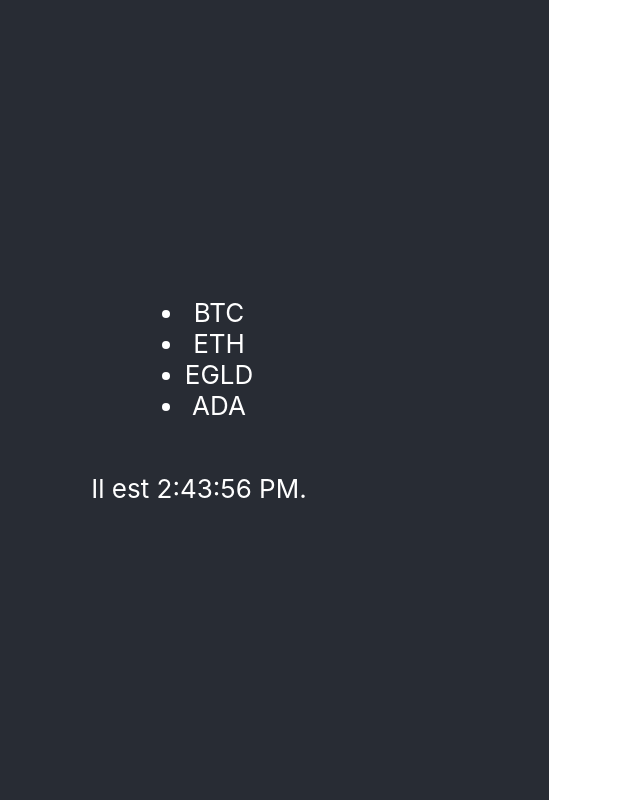
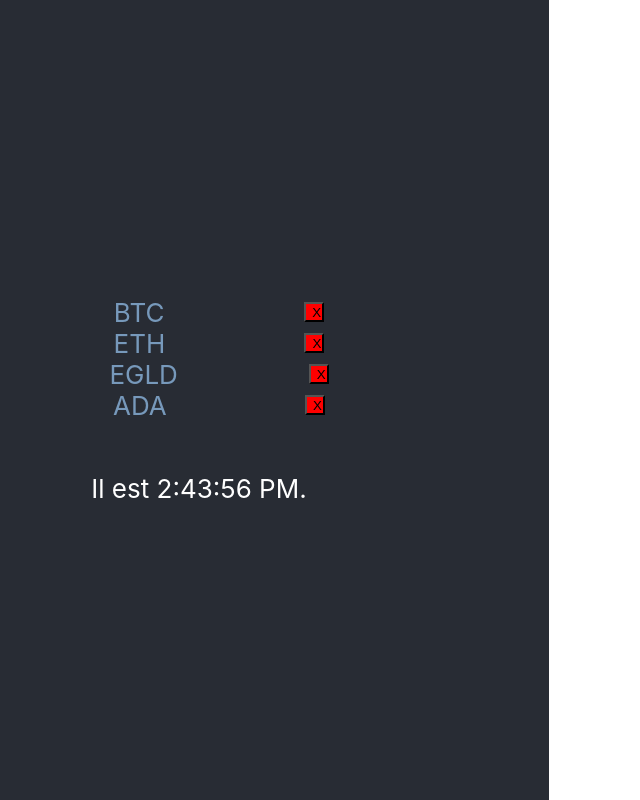
Before and after one commit to PABourdais/ath-crypto-extension, a React (Create React App) app: page / in a window 1280 px wide. Shown: the whole page, without its empty margins (151-791 px from the left). Built offline with nearby package versions, Linux system fonts and the light colour scheme.

Commit message:
add list crypto

```diff
--- a/src/App.css
+++ b/src/App.css
@@ -1,16 +1,5 @@
 .App {
   text-align: center;
-}
-
-.App-logo {
-  height: 40vmin;
-  pointer-events: none;
-}
-
-@media (prefers-reduced-motion: no-preference) {
-  .App-logo {
-    animation: App-logo-spin infinite 20s linear;
-  }
 }
 
 .App-header {
@@ -24,15 +13,38 @@
   color: white;
 }
 
-.App-link {
-  color: #61dafb;
+.List {
+  border-color: black;
+  border-width: 1px;
+  border-radius: 10px;
+  width: 50%;
 }
 
-@keyframes App-logo-spin {
-  from {
-    transform: rotate(0deg);
-  }
-  to {
-    transform: rotate(360deg);
-  }
+.List-content {
+  display: flex;
+  flex-direction: row;
+  justify-content: space-around;
+  align-items: center;
 }
+
+a.imageLink
+{
+  opacity: 0.5;
+  -webkit-transition:opacity 0.05s ease-in;
+}
+
+a.imageLink:hover, a.imageLink.fakeHover
+{
+  opacity: 1;
+}
+
+a
+{
+  text-decoration: none;
+  color: #79B;
+}
+
+a:hover
+{
+  text-decoration: underline;
+}
--- a/src/App.tsx
+++ b/src/App.tsx
@@ -5,14 +5,29 @@
 export const App = () => {
     const [crytpoList, setCrytpoList] = useState<string[]>(['BTC', 'ETH', 'EGLD', 'ADA']);
 
-  const listItems = crytpoList.map((crypto) =>
-      <li>{crypto}</li>
+    const listItems = crytpoList.map((crypto, index) =>
+        <li className="List-content">
+            <a target="_blank" href={"https://www.google.com/search?q=" + crypto}>{crypto}</a>
+
+            <button
+                style={{backgroundColor: 'red', width: 20, height: 20}}
+                onClick={() => {
+                deleteCrytpoList(index);
+                }}
+            >X</button>
+        </li>
     );
+
+    /* delete item in crytpoList*/
+    const deleteCrytpoList = (cryptoIndex: number) => {
+        const newCrytpoList = crytpoList.filter((_, index) => index !== cryptoIndex);
+        setCrytpoList(newCrytpoList);
+    }
 
     return (
         <div className="App">
             <header className="App-header">
-          <ul>{listItems}</ul>
+                <ul className="List">{listItems}</ul>
                 <p>Il est {new Date().toLocaleTimeString()}.</p>
             </header>
         </div>
```
Also changed, not shown: css/popup.css (+0 -22 lines). Lines whose indentation alone changed are shown as unchanged.
